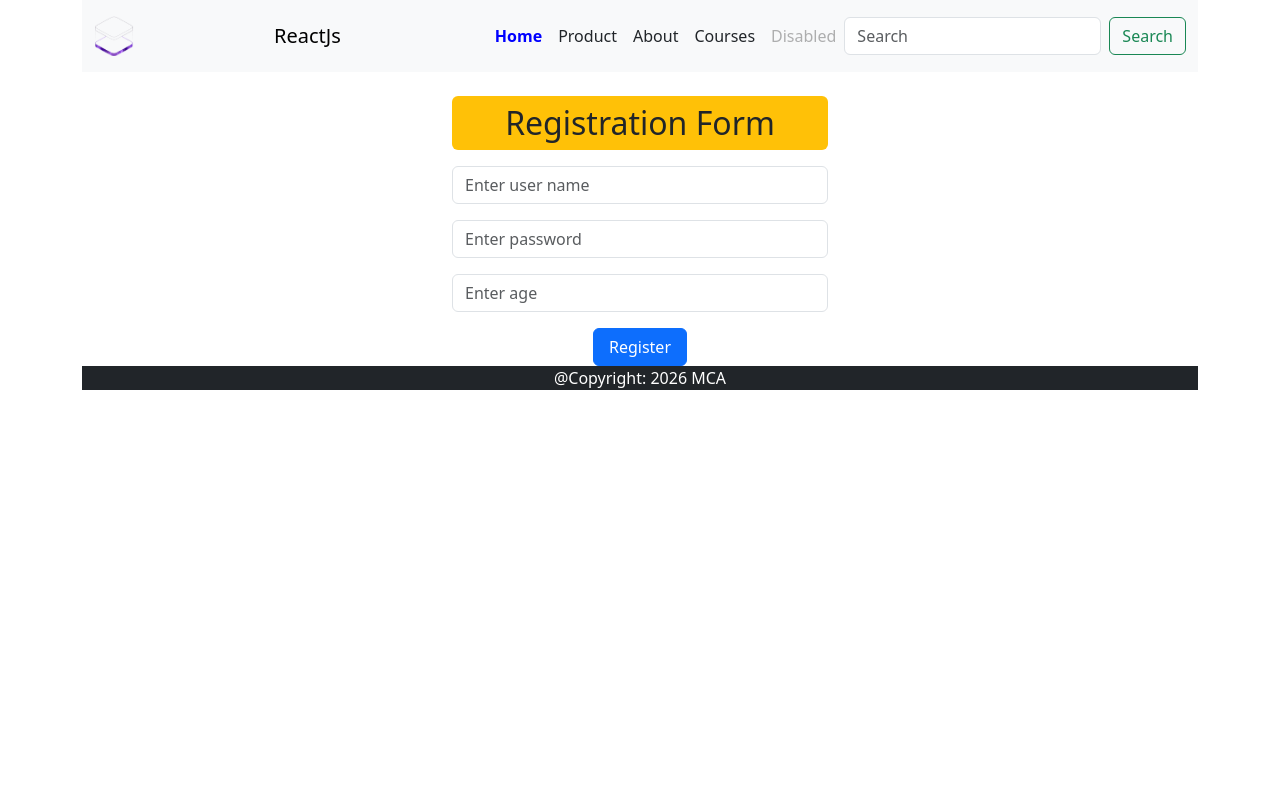
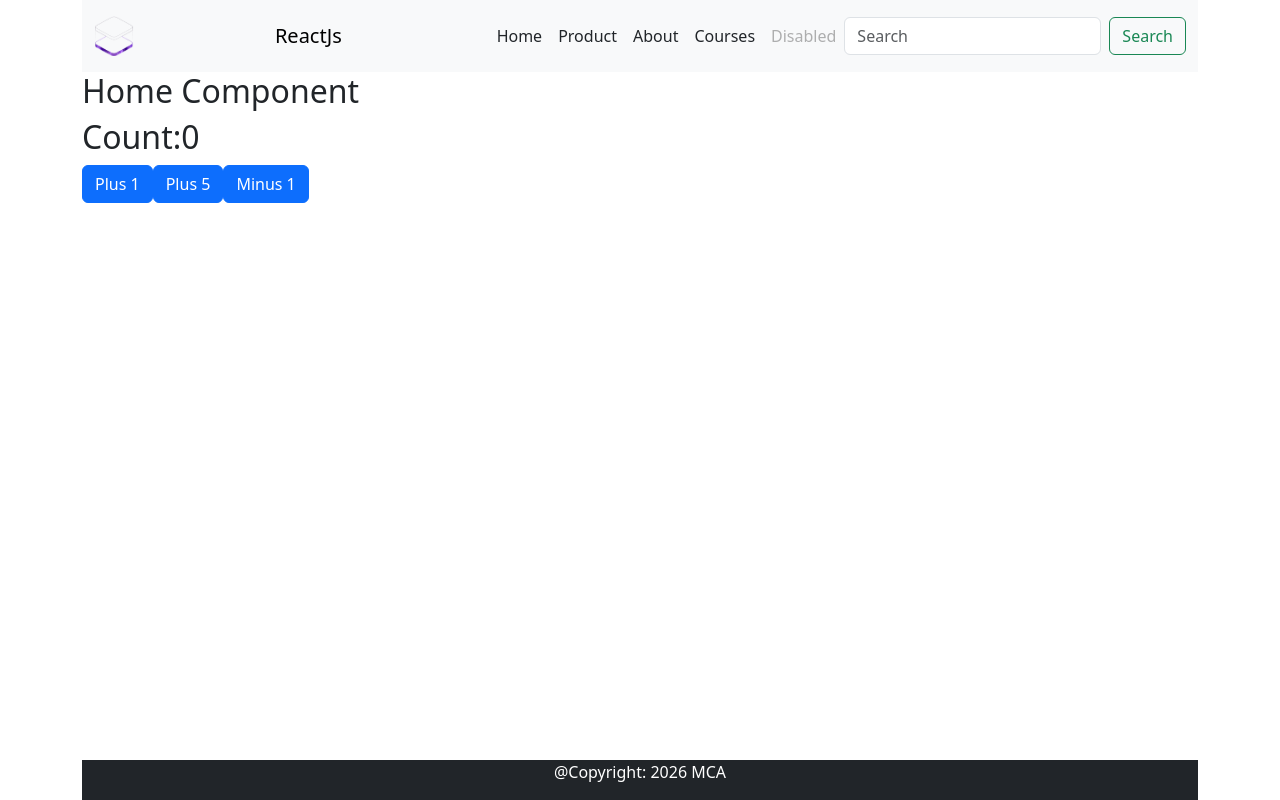
Before and after one commit to Tanya-26/ReactJS, a React (Vite) app: page / in a window 1280 px wide. Built offline with nearby package versions, Linux system fonts and the light colour scheme.

Commit message:
useReducer

```diff
--- a/src/App.jsx
+++ b/src/App.jsx
@@ -7,22 +7,36 @@ import Footer from "./components/footer/Footer";
 import Error from "./components/Error";
 import Product from "./components/Product";
 import Courses from "./components/Courses";
+import Home from "./components/Home";
+
 const App = () => {
   return (
-    <div className="container">
+    // 1. Added Flexbox styles to make the layout span the full viewport height
+    <div className="container" style={{ display: "flex", flexDirection: "column", minHeight: "100vh" }}>
       <Header />
+
+      {/* 2. 'flex: 1' allows this area to grow, naturally pushing the Footer to the bottom */}
+      <main style={{ flex: 1 }}>
         <Routes>
-        <Route path="/" element={<Registration />}></Route>
-        <Route path="/about/:id" element={<About />}></Route>
-        <Route path="/contact" element={<Contact />}></Route>
+          {/* 3. Mapped the root path "/" to Home so the Header link works */}
+          <Route path="/" element={<Home />} />
+
+          {/* Moved Registration to its own route so it is still accessible */}
+          <Route path="/register" element={<Registration />} />
+
+          <Route path="/about/:id" element={<About />} />
+          <Route path="/contact" element={<Contact />} />
 
           <Route path="/courses" element={<Courses />}>
             <Route path="youtube" element={<div>YouTube Course Page</div>} />
             <Route path="certificates" element={<div>Certificates Page</div>} />
           </Route>
-        <Route path="/product/:pid" element={<Product />}></Route>
+
+          <Route path="/product/:pid" element={<Product />} />
           <Route path="*" element={<Error />} />
         </Routes>
+      </main>
+
       <Footer />
     </div>
   );
--- a/src/components/Courses.jsx
+++ b/src/components/Courses.jsx
@@ -2,7 +2,7 @@ import { NavLink, Outlet } from 'react-router-dom';
 
 const Courses = () => {
   return (
-    <div>
+    <div className="container" style={{ height: "80vh" }}>
       <h2>Select your course:</h2>
       <nav className='justify-between d-flex mb-4'>
 
--- a/src/components/Header/Header.jsx
+++ b/src/components/Header/Header.jsx
@@ -37,7 +37,7 @@ const Header = () => {
               <NavLink
                 className="nav-link"
                 aria-current="page"
-                to="/"
+                to="/home"
                 style={activeStyle}
               >
                 Home
--- /dev/null
+++ b/src/components/Home.jsx
@@ -0,0 +1,37 @@
+import { useReducer } from "react";
+
+const Home = () => {
+  const initialState = {
+    count: 0,
+  };
+  const reduce = (state, action) => {
+    switch (action) {
+      case "plus1":
+        return { ...state, count: state.count + 1 };
+      case "plus5":
+        return { ...state, count: state.count + 5 };
+      case "minus1":
+        return { ...state, count: state.count - 1 };
+      default:
+        return state;
+    }
+  };
+  const [state, dispatch] = useReducer(reduce, initialState);
+  return (
+    <div style={{ height: "80vh" }}>
+      <h2>Home Component</h2>
+      <h2>Count:{state.count} </h2>
+      <button className="btn btn-primary" onClick={() => dispatch("plus1")}>
+        Plus 1
+      </button>
+      <button className="btn btn-primary" onClick={() => dispatch("plus5")}>
+        Plus 5
+      </button>
+      <button className="btn btn-primary" onClick={() => dispatch("minus1")}>
+        Minus 1
+      </button>
+    </div>
+  );
+};
+
+export default Home;
```
Also changed, not shown: src/components/A.jsx (added, +11 -0 lines), src/components/B.jsx (added, +12 -0 lines), src/components/C.jsx (added, +15 -0 lines), src/components/EventHandling.jsx (added, +17 -0 lines), src/components/UseEffect.jsx (added, +72 -0 lines). Lines whose indentation alone changed are shown as unchanged.
